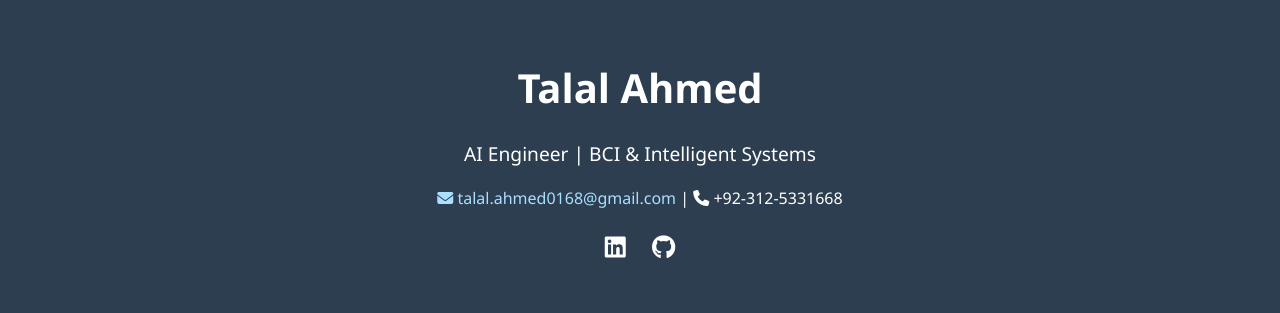
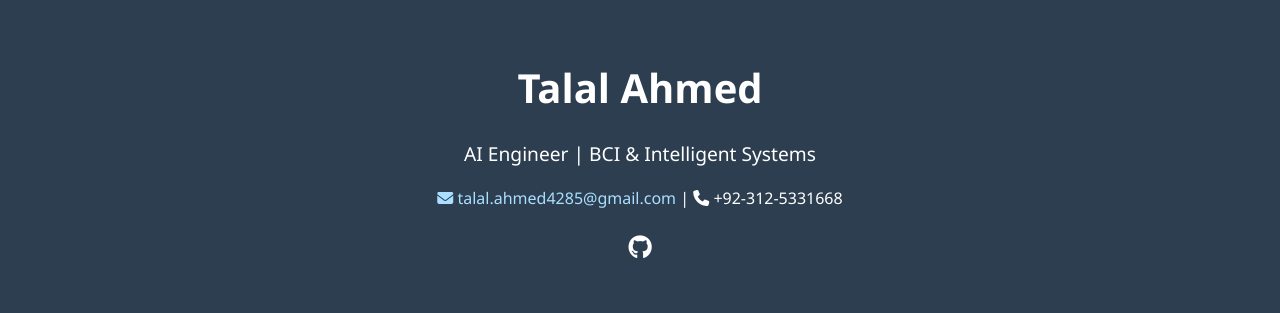
Before and after one commit to Raja-tech-spec/Raja-tech-spec.github.io, a plain HTML site: page index.html in a window 1280 px wide. Shown: the top 313 px of the page. Drawn offline with Linux system fonts and the light colour scheme.

Commit message:
Change email address and remove LinkedIn link
Updated email address and removed LinkedIn link.

```diff
--- a/index.html
+++ b/index.html
@@ -239,12 +239,9 @@
     <p class="tagline">AI Engineer | BCI & Intelligent Systems </p>
     <p>
       <a href="mailto:talal.ahmed0168@gmail.com" style="color:#aadfff;">
-        <i class="fas fa-envelope"></i> talal.ahmed0168@gmail.com </a> |
+        <i class="fas fa-envelope"></i> talal.ahmed4285@gmail.com </a> |
       <i class="fas fa-phone"></i> +92-312-5331668 </p>
     <div class="social-links">
-      <a href="https://www.linkedin.com/in/talal-ahmed-4285ta0168" target="_blank" title="LinkedIn">
-        <i class="fab fa-linkedin"></i>
-      </a>
       <a href="https://github.com/Raja-tech-spec" target="_blank" title="GitHub">
         <i class="fab fa-github"></i>
       </a>
```
